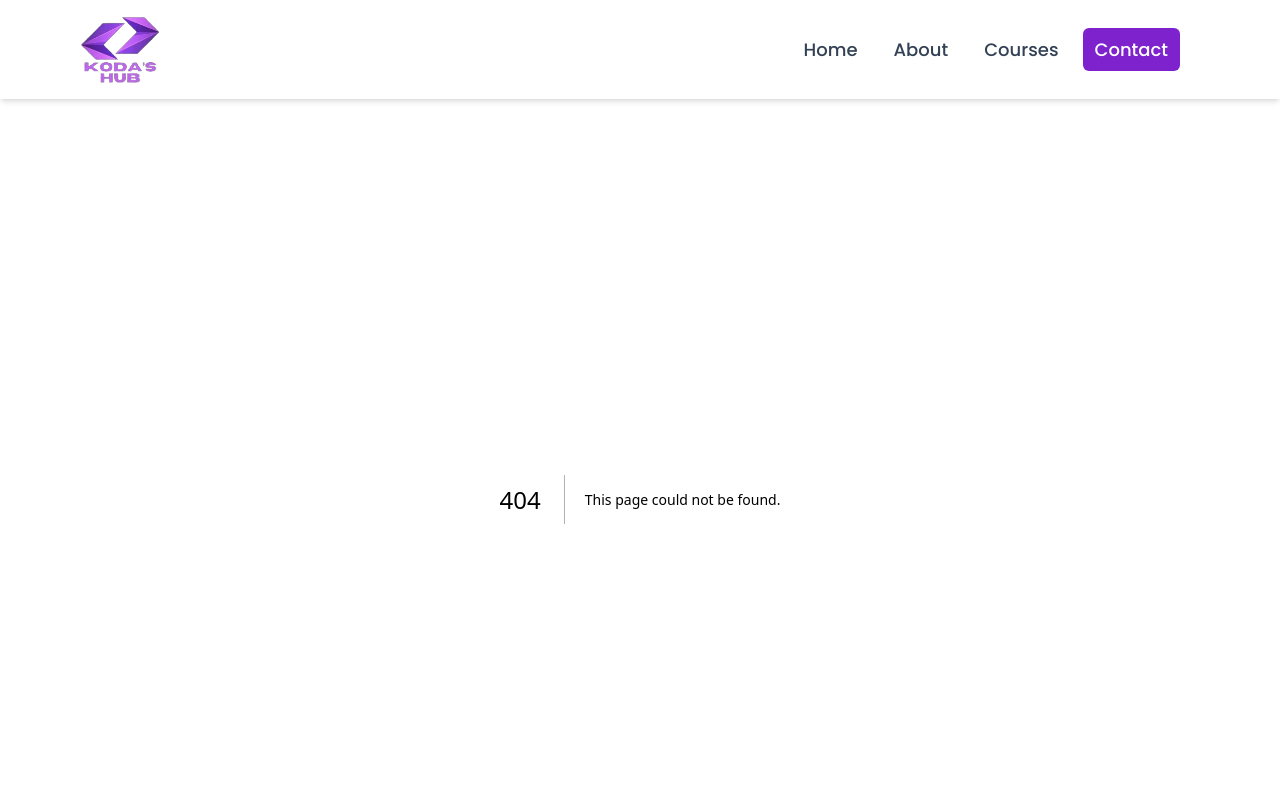
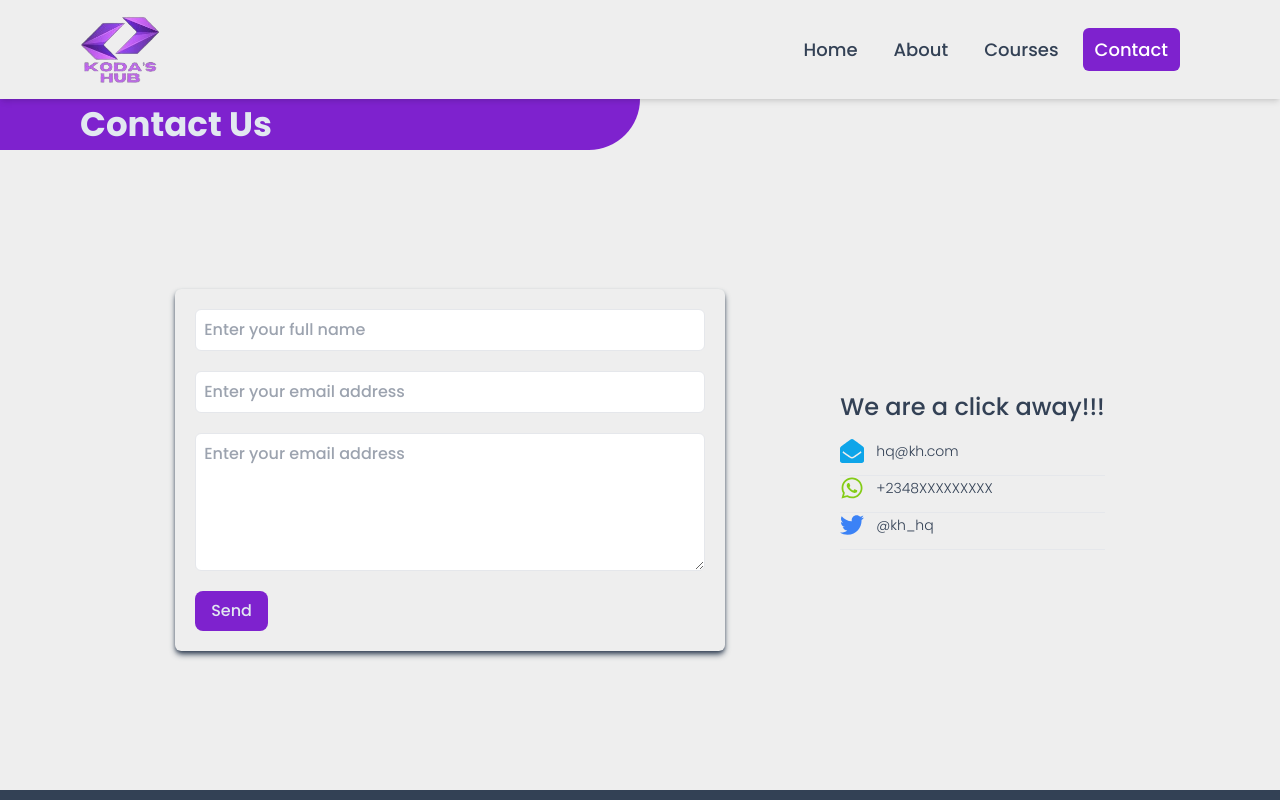
Before and after one commit to PhilipOyelegbin/kodashub, a Next.js app: page /contact in a window 1280 px wide. Before the commit this address had no page. Shown: the top 800 px of the page. Built offline with nearby package versions, Linux system fonts and the light colour scheme.

Commit message:
contact page added

```diff
--- /dev/null
+++ b/app/(router)/(auth)/login/page.js
@@ -0,0 +1,9 @@
+import React from 'react'
+
+function LoginPage() {
+  return (
+    <article>LoginPage</article>
+  )
+}
+
+export default LoginPage
--- /dev/null
+++ b/app/(router)/(auth)/register/page.js
@@ -0,0 +1,9 @@
+import React from 'react'
+
+function RegistrationPage() {
+  return (
+    <article>RegistrationPage</article>
+  )
+}
+
+export default RegistrationPage
--- a/app/(router)/about/page.js
+++ b/app/(router)/about/page.js
@@ -8,7 +8,7 @@ function AboutPage() {
       <div className="w-full md:w-1/2 rounded-br-full px-5 lg:px-20 text-slate-200 bg-purple-700">
         <h1>About Us</h1>
       </div>
-      <section className="grid grid-cols-1 gap-5 items-center lg:grid-cols-2 py-10 px-5 lg:px-20">
+      <section className="grid grid-cols-1 gap-5 items-center text-slate-700 lg:grid-cols-2 py-10 px-5 lg:px-20">
         <div className="">
           <Image src="/course_banner.jpg" className="object-cover w-full h-full" width={300} height={400} alt="college-students" />
         </div>
--- /dev/null
+++ b/app/(router)/contact/page.js
@@ -0,0 +1,40 @@
+import Link from 'next/link'
+import React from 'react'
+import { FaEnvelopeOpen, FaTwitter, FaWhatsapp } from 'react-icons/fa'
+
+function ContactPage() {
+  return (
+    <article>
+        <div className="w-full md:w-1/2 rounded-br-full px-5 lg:px-20 text-slate-200 bg-purple-700">
+            <h1>Contact Us</h1>
+        </div>
+        <section className='flex flex-col gap-5 md:flex-row md:h-[80vh] items-center justify-evenly py-10 px-5 lg:px-20 text-slate-700'>
+            <form className='flex flex-col gap-5 w-full max-w-[550px] shadow-md shadow-slate-700 p-5 rounded-md'>
+                <input type="text" className='form-input' placeholder='Enter your full name'/>
+                <input type="email" className='form-input' placeholder='Enter your email address'/>
+                <textarea name="message" className='form-input resize-y' cols={30} rows={5} placeholder="Enter your email address" ></textarea>
+                <button className='btn'>Send</button>
+            </form>
+            <div>
+                <h3>We are a click away!!!</h3>
+                <div className='mt-4'>
+                    <Link href="mailto: hq@kh.com" className='flex items-center gap-3 pb-3 border-b'>
+                        <FaEnvelopeOpen className='w-6 h-6 text-sky-500'/>
+                        <p>hq@kh.com</p>
+                    </Link>
+                    <Link href="https://" className='flex items-center gap-3 pb-3 border-b'>
+                        <FaWhatsapp className='w-6 h-6 text-lime-500'/>
+                        <p>+2348XXXXXXXXX</p>
+                    </Link>
+                    <Link href="https://" className='flex items-center gap-3 pb-3 border-b'>
+                        <FaTwitter className='w-6 h-6 text-blue-500'/>
+                        <p>@kh_hq</p>
+                    </Link>
+                </div>
+            </div>
+        </section>
+    </article>
+  )
+}
+
+export default ContactPage
--- a/app/(router)/courses/page.js
+++ b/app/(router)/courses/page.js
@@ -1,6 +1,7 @@
 import { Courses } from "@/app/utils/data"
 import Button from "../_components/Button"
 import CourseCard from "../_components/CourseCard"
+import { FaSearch } from "react-icons/fa"
 
 function CoursePage() {
   return (
@@ -11,9 +12,12 @@ function CoursePage() {
 
       {/* card container */}
       <section className="py-10 px-5 lg:px-20 text-slate-700">
-        <div className="flex justify-between items-center">
-          <h3>Course <span className="text-purple-700">Library</span></h3>
-          <select className="w-max px-3 py-2 rounded-md bg-purple-700 text-slate-200">
+        <div className="flex flex-wrap gap-5 justify-between items-center">
+          <div className="mx-auto sm:mx-0 flex items-center gap-3 shrink bg-white p-2 rounded-md text-slate-700">
+            <FaSearch className="h-6 w-6"/>
+            <input className="outline-none" type="search" name="course"/>
+          </div>
+          <select className="mx-auto sm:mx-0 w-max px-3 py-2 rounded-md bg-purple-700 text-slate-200">
             <option>All</option>
             <option>Web</option>
             <option>CLoud</option>
--- a/app/globals.css
+++ b/app/globals.css
@@ -48,4 +48,7 @@ body {
   .cover-image {
     @apply w-full;
   }
+  .form-input {
+    @apply p-2 rounded-md border;
+  }
 }
```
